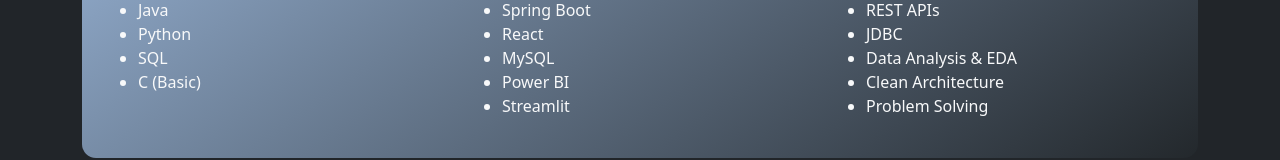
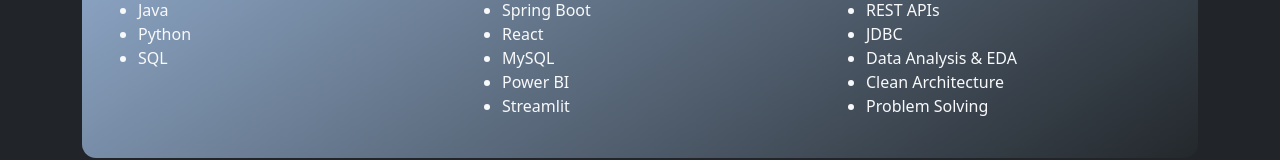
Before and after one commit to DivyadharshiniYuvaraj/Portfolio, a React (Create React App) app in the folder frontend/: page /skills in a window 1280 px wide. Shown: the part 200-360 px from the top of the page. Built offline with nearby package versions, Linux system fonts and the light colour scheme.

Commit message:
Skills Update

```diff
--- a/frontend/src/components/Skills.js
+++ b/frontend/src/components/Skills.js
@@ -12,7 +12,6 @@
             <li>Java</li>
             <li>Python</li>
             <li>SQL</li>
-            <li>C (Basic)</li>
           </ul>
         </div>
 
```
